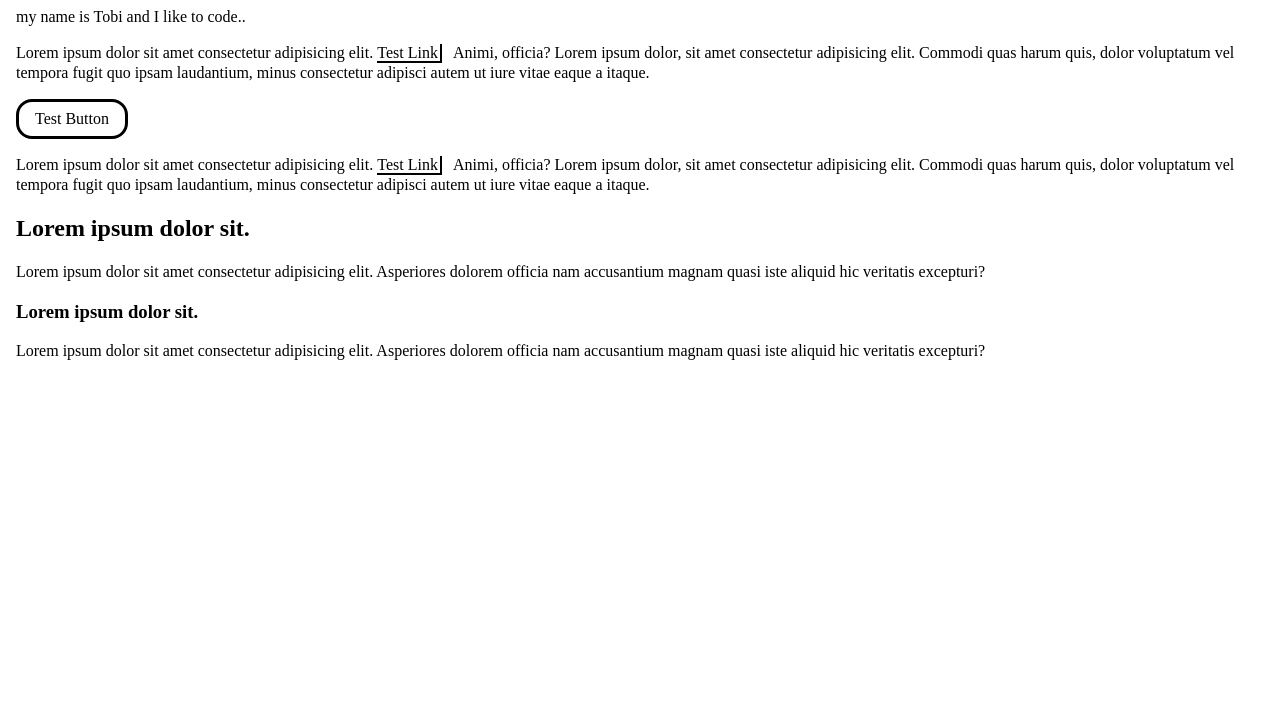
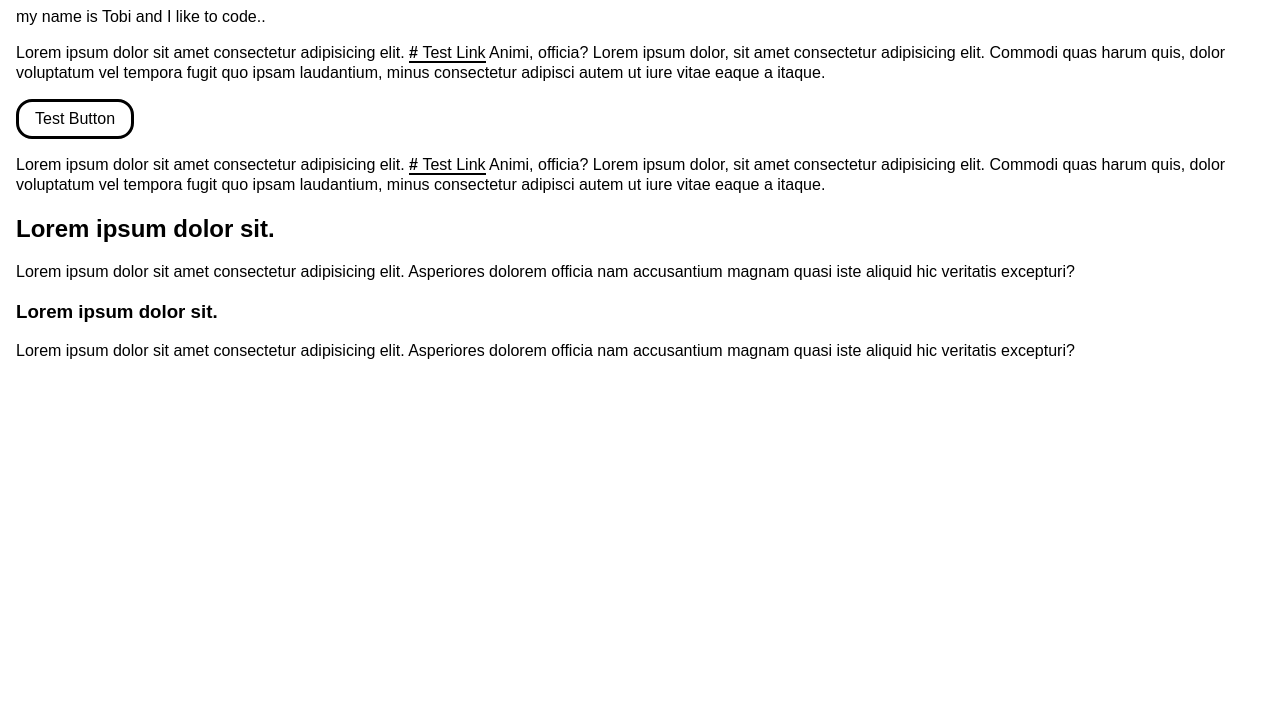
Before and after one commit to BoaPi/tobiasweyer.dev, an Eleventy site: page index.html in a window 1280 px wide. Shown: the part 89-800 px from the top of the page. Built offline with nearby package versions, Linux system fonts and the light colour scheme; Eleventy itself is replaced by a stand-in of ours; files that its build step writes are made by us from their sources.

Commit message:
refactor styles add new global css properties

```diff
--- a/src/assets/main.css
+++ b/src/assets/main.css
@@ -3,9 +3,16 @@
 :root {
   --color: black;
   --highlight: hotpink;
+  --highlight-hover: hotpink;
+  --highlight-active: hotpink;
   --border-color: black;
   --base-spacing: 1rem;
   --default-font-size: 1rem;
+  --headline-font-size: 2rem;
+}
+
+body {
+  font-family: Arial, Helvetica, sans-serif;
 }
 
 main {
@@ -27,7 +34,7 @@ button {
 }
 
 button:hover {
-  box-shadow: 0.25rem 0.25rem var(--highlight);
+  box-shadow: 0.125rem 0.25rem var(--highlight);
 }
 
 button:active {
@@ -36,25 +43,15 @@ button:active {
 
 /* Link styles */
 a {
-  position: relative;
   color: var(--color);
-  background-color: transparent;
-  font-size: var(--default-font-size);
-  padding-inline-end: 0.125rem;
-  margin-inline-end: 0.5rem;
   text-decoration: none;
   border-bottom: 2px solid var(--border-color);
-  border-right: 2px solid var(--border-color);
-  transition: box-shadow 150ms;
+  font-size: var(--default-font-size);
 }
 
-a:hover {
-  border-right: 3px solid var(--border-color);
-  box-shadow: 0.25rem 0 var(--highlight);
-}
-
-a:active {
-  box-shadow: 0.25rem 0.25rem var(--color);
+a::before {
+  content: "# ";
+  font-weight: bold;
 }
 
 p {
```
